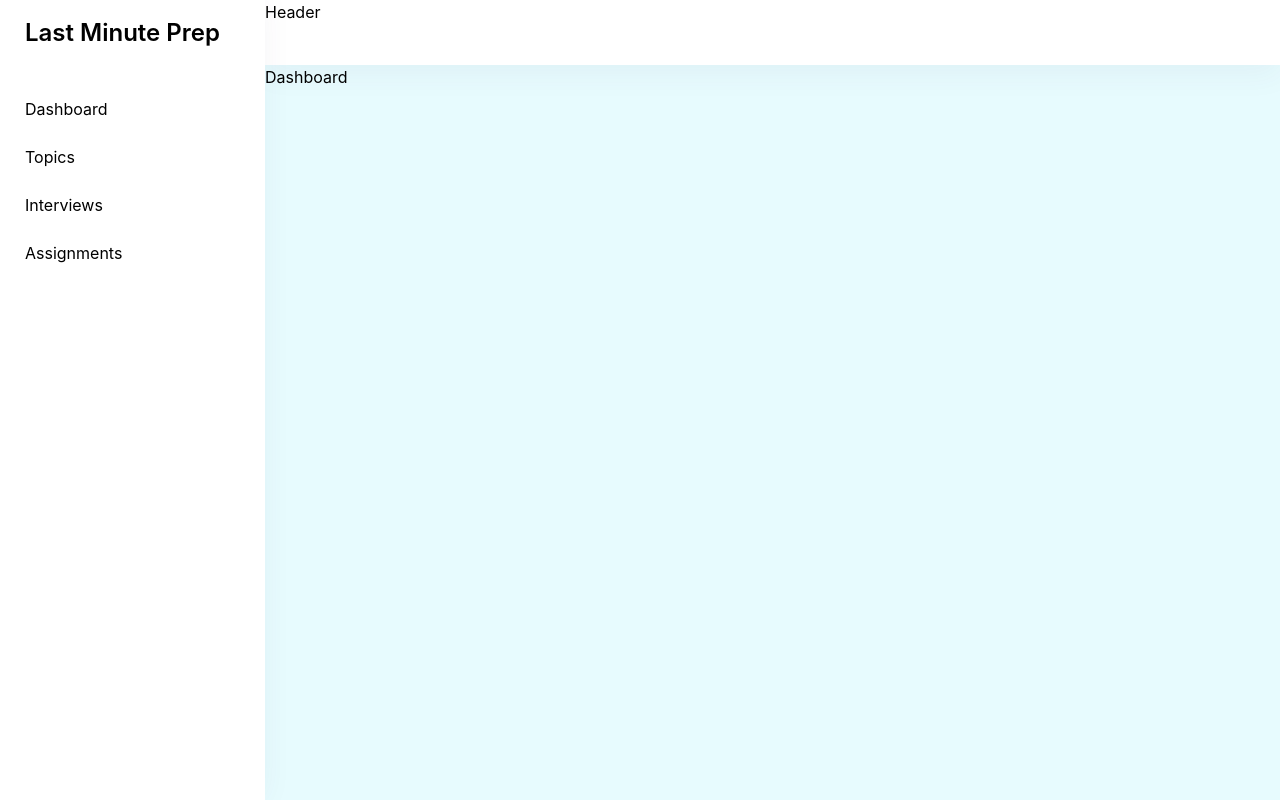
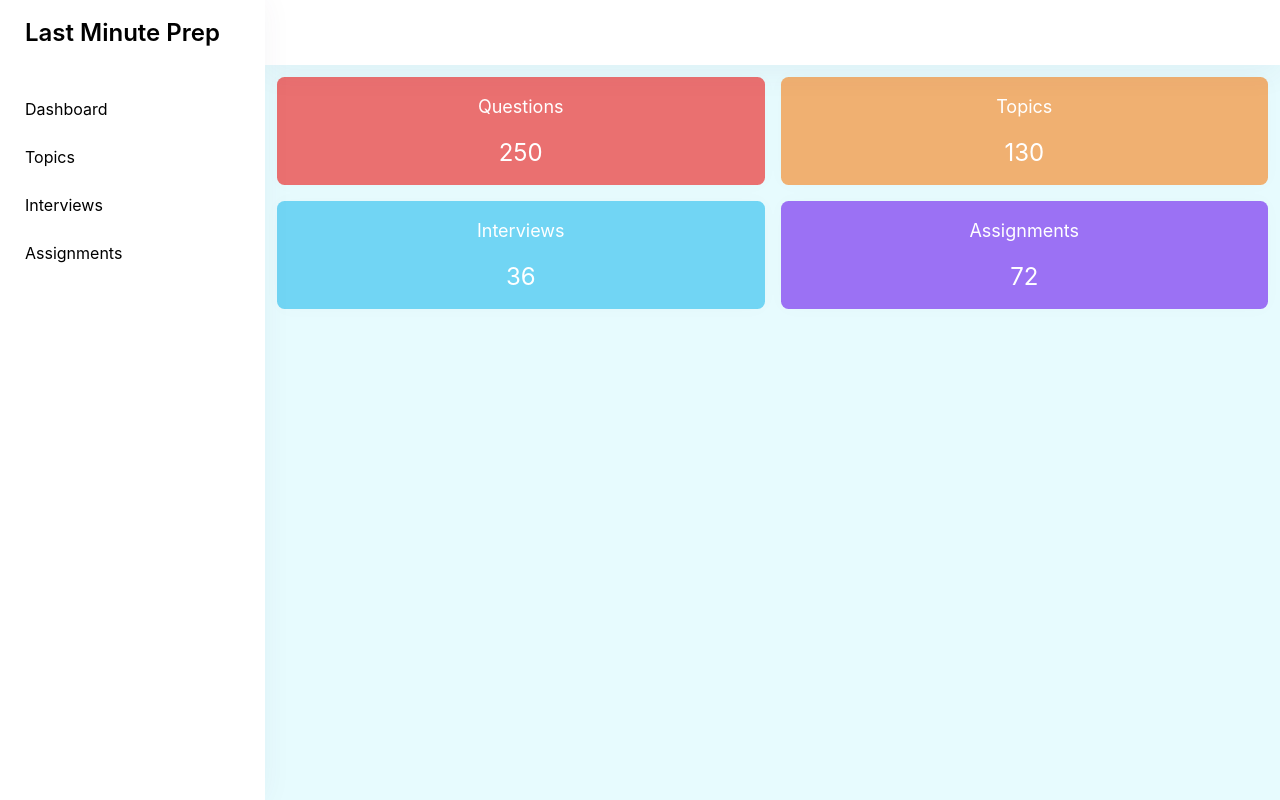
Before and after one commit to vinoth-berkmons/last-minute-interview-prep, a React (Create React App) app: page /dashboard in a window 1280 px wide. Built offline with nearby package versions, Linux system fonts and the light colour scheme.

Commit message:
added dashboard statistics

```diff
--- a/src/App.css
+++ b/src/App.css
@@ -1,9 +1,9 @@
 .App {
   text-align: center;
 }
-.app-wrapper {
 
-}
+.app-wrapper {}
+
 .App-logo {
   height: 40vmin;
   pointer-events: none;
@@ -34,7 +34,24 @@
   from {
     transform: rotate(0deg);
   }
+
   to {
     transform: rotate(360deg);
   }
 }
+
+.bg-red {
+  background-color: #ea7070;
+}
+
+.bg-orange {
+  background-color: #f0b071;
+}
+
+.bg-blue-violet {
+  background: #9b71f4;
+}
+
+.bg-light-blue {
+  background-color: #71d5f4;
+}
--- /dev/null
+++ b/src/app/modules/dashboard/Dashboard.css
@@ -0,0 +1,18 @@
+.card {
+    border: 0;
+    box-shadow: 0 0 20px 0 rgb(76 87 125 / 2%);
+    position: relative;
+    display: flex;
+    flex-direction: column;
+    min-width: 0;
+    word-wrap: break-word;
+    color: #fff;
+    background-clip: border-box;
+    border-radius: 0.475rem;
+}
+
+.card-body {
+    flex: 1 1 auto;
+    padding: 1rem 2.25rem;
+    text-align: center;
+}
--- a/src/app/modules/dashboard/Dashboard.tsx
+++ b/src/app/modules/dashboard/Dashboard.tsx
@@ -1,9 +1,51 @@
 import React, { FC } from "react";
+
+import './Dashboard.css'
 
 
 const Dashboard: FC = () => {
     return (
-        <div>Dashboard</div>
+        <>
+            <div className="container mx-auto p-3">
+                <div className="flex space-x-4 mb-4">
+                    <div className="flex-1">
+                        <div className="card bg-red">
+                            <div className="card-body">
+                                <h5 className="text-lg mb-4 mt-0">Questions</h5>
+                                <p className=" text-2xl">250</p>
+                            </div>
+                        </div>
+                    </div>
+
+                    <div className="flex-1">
+                        <div className="card bg-orange">
+                            <div className="card-body">
+                                <h5 className="text-lg mb-4 mt-0">Topics</h5>
+                                <p className=" text-2xl">130</p>
+                            </div>
+                        </div>
+                    </div>
+                </div>
+                <div className="flex space-x-4">
+                    <div className="flex-1">
+                        <div className="card bg-light-blue">
+                            <div className="card-body">
+                                <h5 className="text-lg mb-4 mt-0">Interviews</h5>
+                                <p className=" text-2xl">36</p>
+                            </div>
+                        </div>
+                    </div>
+                    <div className="flex-1">
+                        <div className="card bg-blue-violet">
+                            <div className="card-body">
+                                <h5 className="text-lg mb-4 mt-0">Assignments</h5>
+                                <p className=" text-2xl">72</p>
+                            </div>
+                        </div>
+                    </div>
+                </div>
+            </div>
+        </>
     )
 }
 
--- a/src/layout/components/header/Header.tsx
+++ b/src/layout/components/header/Header.tsx
@@ -6,7 +6,7 @@ import './Header.css'
 const Header: FC = () => {
     return (
         <div className="header header-fixed">
-            Header
+
         </div>
     )
 }
```
